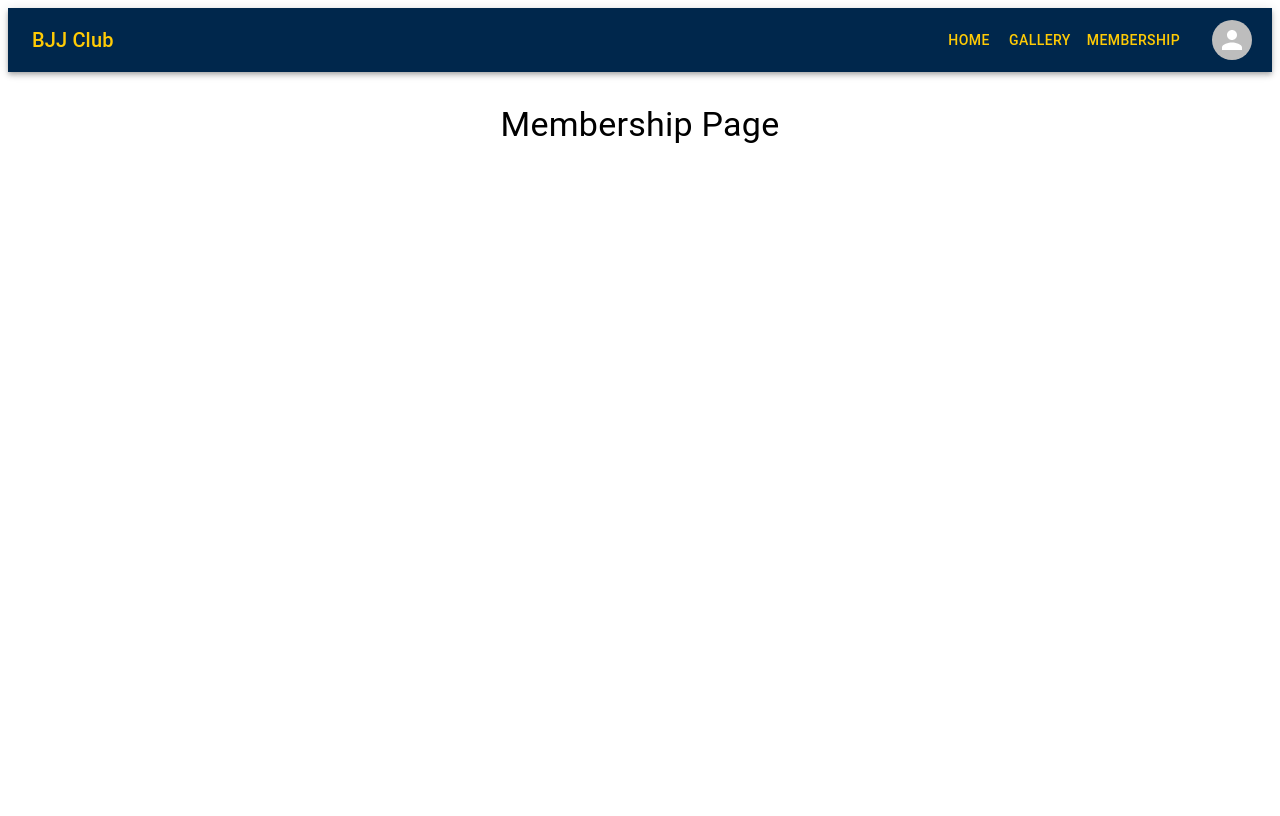
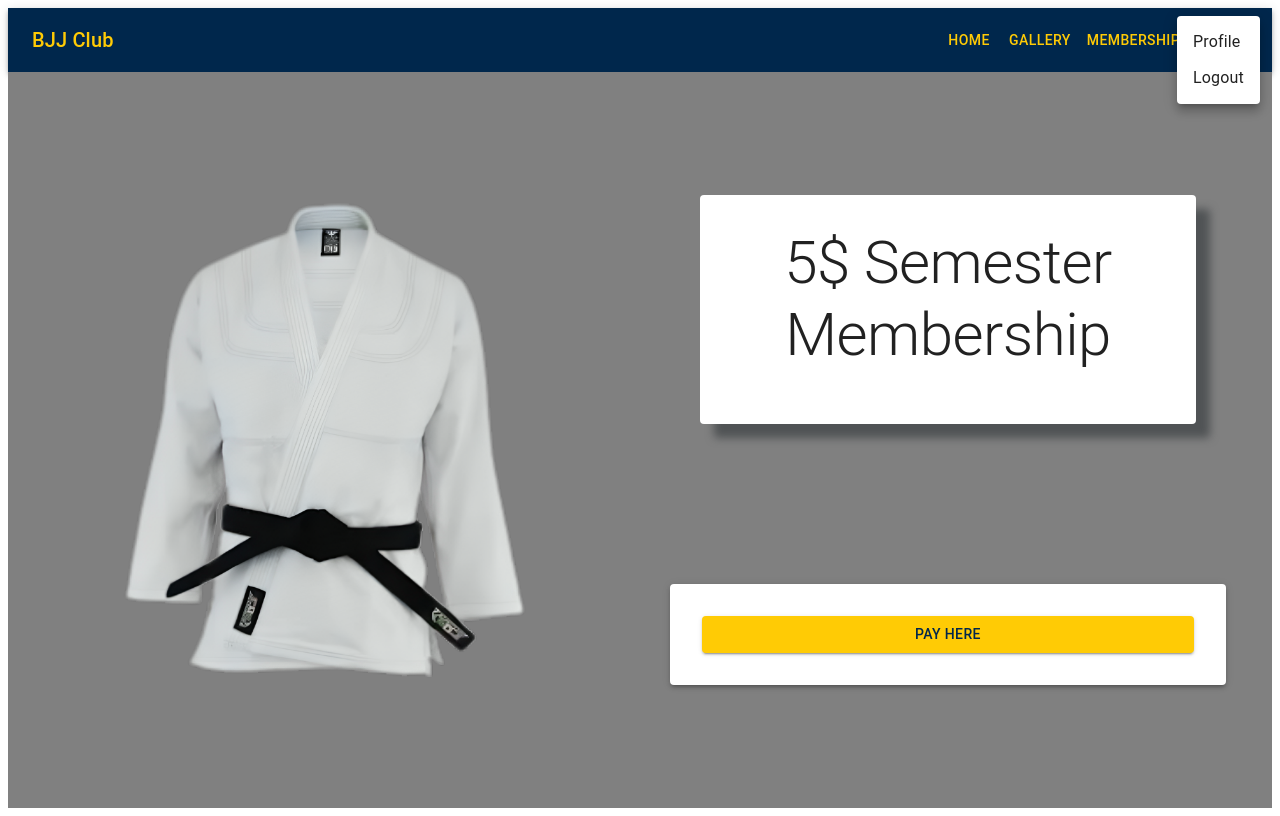
Before and after one commit to LukasGarbacik/BJJ-Interface-Stripe, a Next.js app: page /membership in a window 1280 px wide. Both pictures are taken after a click on the button 1232 px from the left and 40 px from the top of the page. Built offline with nearby package versions, Linux system fonts and the light colour scheme.

Commit message:
images and mem

```diff
--- a/app/membership/page.js
+++ b/app/membership/page.js
@@ -1,9 +1,24 @@
-// app/membership/page.js
+'use client'
+
 import React from 'react';
-import { AppBar, Toolbar, Typography, Button, IconButton, Avatar} from '@mui/material';
-
+import { AppBar, Toolbar, Typography, Button, Box, Grid, Paper, IconButton, Avatar, Menu, MenuItem } from '@mui/material';
+import { useState } from 'react';
 
 const MembershipPage = () => {
+  const [anchorEl, setAnchorEl] = useState(null);
+
+  const handleProfileMenuOpen = (event) => {
+    setAnchorEl(event.currentTarget);
+  };
+
+  const handleMenuClose = () => {
+    setAnchorEl(null);
+  };
+
+  const isMenuOpen = Boolean(anchorEl);
+
+  const menuId = 'profile-menu';
+
   return (
     <>
       <AppBar position="static" sx={{ bgcolor: '#00274C' }}>
@@ -17,17 +32,58 @@
           <IconButton
             edge="end"
             color="inherit"
+            onClick={handleProfileMenuOpen}
             sx={{ ml: 2 }}
           >
             <Avatar />
           </IconButton>
         </Toolbar>
       </AppBar>
-      <div>
-        <Typography variant="h4" sx={{ textAlign: 'center', mt: 4 }}>
-          Membership Page
-        </Typography>
-      </div>
+
+      <Menu
+        anchorEl={anchorEl}
+        anchorOrigin={{
+          vertical: 'top',
+          horizontal: 'right',
+        }}
+        id={menuId}
+        keepMounted
+        transformOrigin={{
+          vertical: 'top',
+          horizontal: 'right',
+        }}
+        open={isMenuOpen}
+        onClose={handleMenuClose}
+      >
+        <MenuItem>Profile</MenuItem>
+        <MenuItem onClick={handleMenuClose}>Logout</MenuItem>
+      </Menu>
+
+      <Grid container sx={{ height: 'calc(100vh - 64px)', overflow: 'hidden', alignItems: 'center', bgcolor: 'grey' }}>
+        <Grid item xs={12} md={6} sx={{ display: 'flex', justifyContent: 'center', alignItems: 'center', p: 2 }}>
+          <Box
+            component="img"
+            src="/images/gi.png" // Placeholder for your BJJ Gi image
+            alt="BJJ Gi"
+            sx={{
+              width: '80%',
+              objectFit: 'contain',
+            }}
+          />
+        </Grid>
+        <Grid item xs={12} md={6} sx={{ pr: 2, display: 'flex', flexDirection: 'column', justifyContent: 'center', alignItems: 'center' }}>
+          <Paper elevation={3} sx={{ p: 4, width: '70%', textAlign: 'center', mb: 20,  boxShadow: '14px 14px 8px rgba(49, 54, 56, 0.6)' }}>
+            <Typography variant="h2" gutterBottom>
+              5$ Semester Membership
+            </Typography>
+          </Paper>
+          <Paper elevation={3} sx={{ p: 4, width: '80%', textAlign: 'center' }}>
+            <Button variant="contained" color="primary" fullWidth sx={{ bgcolor: '#FFCB05', color: '#00274C' }}>
+              Pay Here
+            </Button>
+          </Paper>
+        </Grid>
+      </Grid>
     </>
   );
 };
```
Also changed, not shown: public/images/bjjHome.png (added), public/images/gi.png (added).
